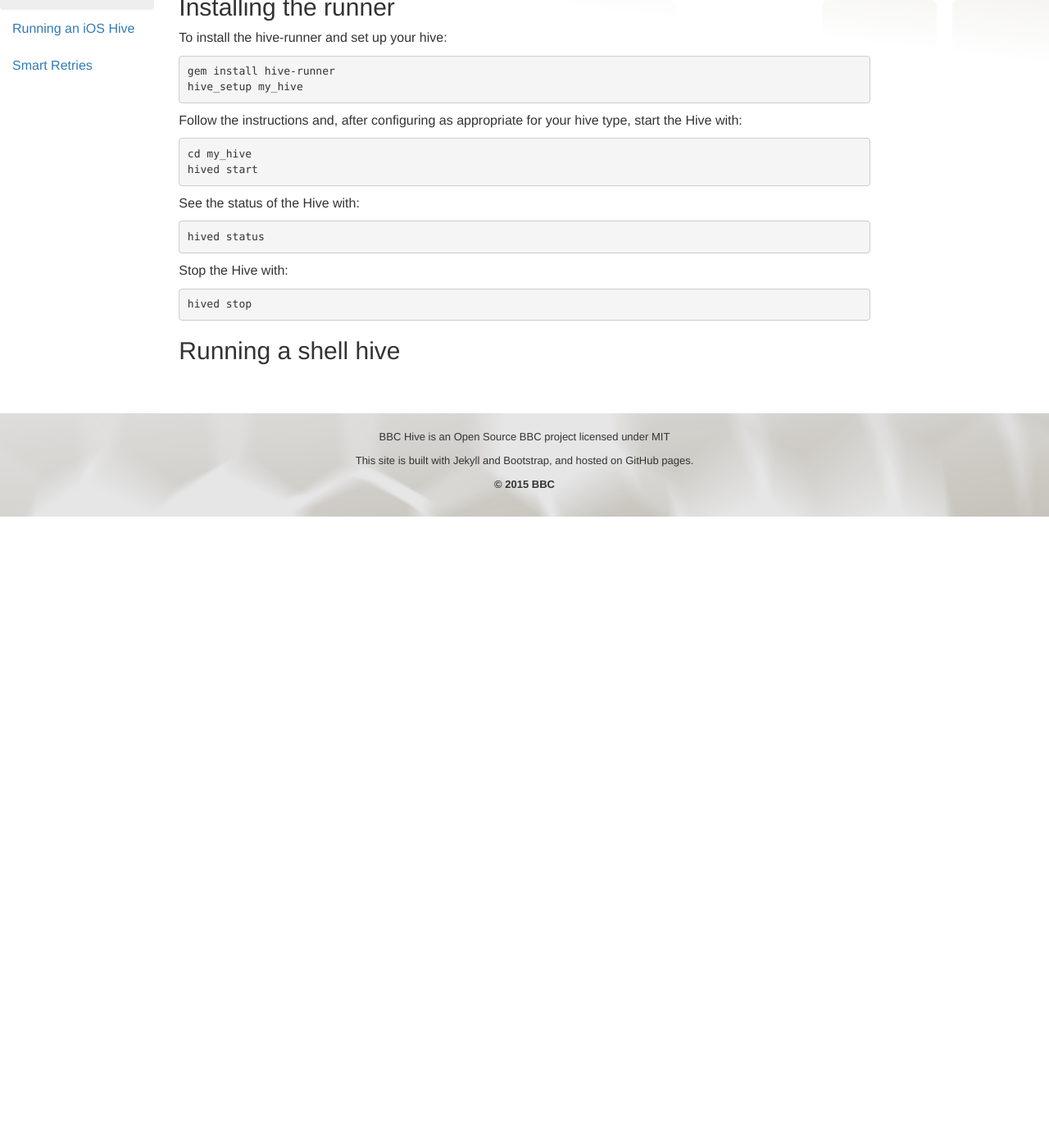
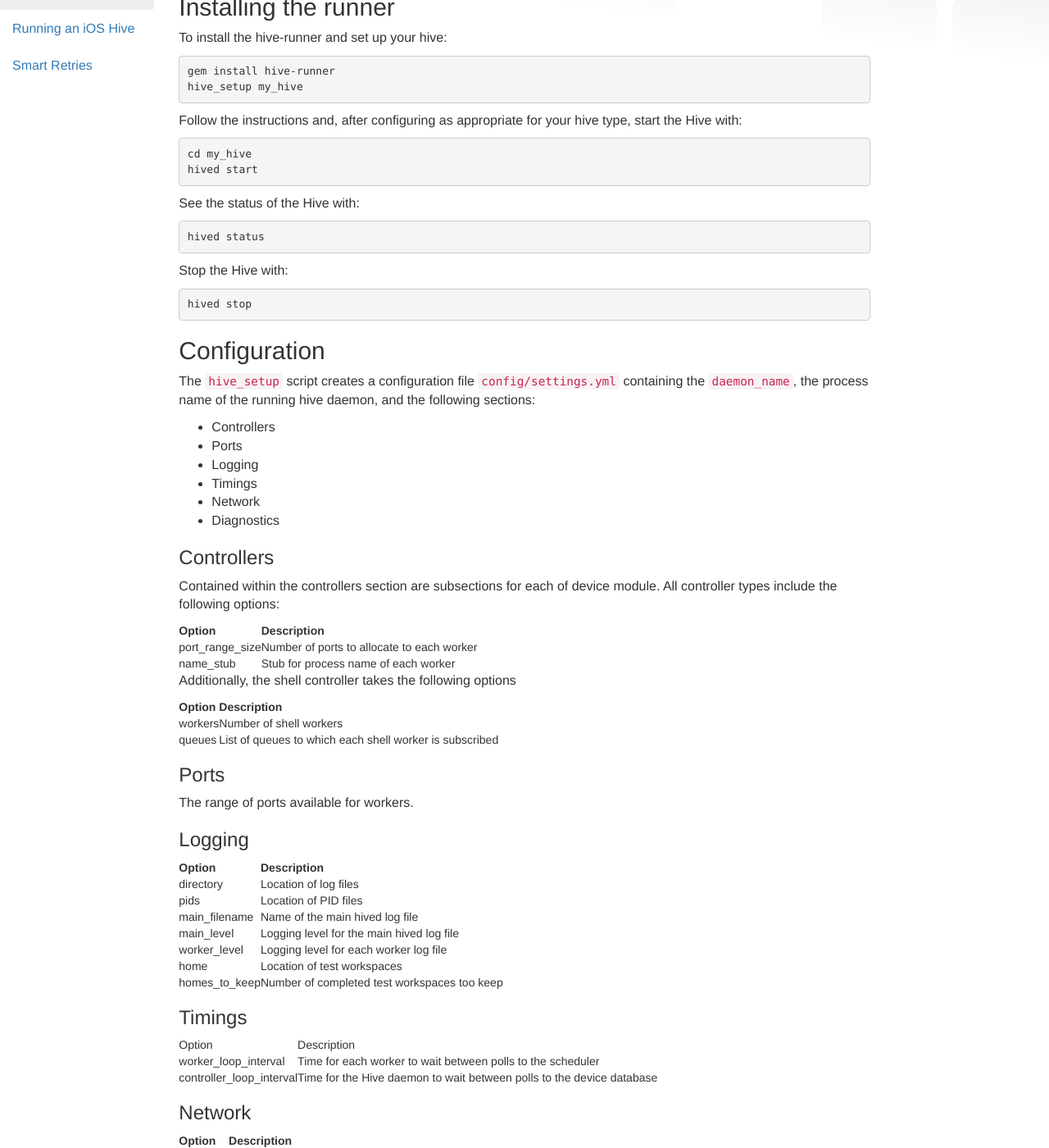
Before and after one commit to bbc/hive-ci, a Jekyll site: the page built from _documentation/03-setting-up-the-runners.md, in a window 1280 px wide and 1400 px high, scrolled down 358 px. Shown: the whole window at 82% size. Built offline with Jekyll 4.4.1, drawn with Linux system fonts in a browser that asks for light colours; nearby versions of some CDN libraries; before the commit the page ends 988 px from its top, so only the background shows below that; some of the changed text lies outside the part shown.

Commit message:
Add runner configuration file information

```diff
--- a/_documentation/03-setting-up-the-runners.md
+++ b/_documentation/03-setting-up-the-runners.md
@@ -13,7 +13,7 @@ Installing the ruby daemons for job execution
 
 ## Requirements
 
-(ruby versions etc)
+The Hive Runner requires Ruby 1.9 or greater.
 
 ## Installing the runner
 
@@ -36,4 +36,70 @@ Stop the Hive with:
 
     hived stop
 
+## Configuration
+
+The `hive_setup` script creates a configuration file `config/settings.yml`
+containing the `daemon_name`, the process name of the running hive daemon,
+and the following sections:
+
+* Controllers
+* Ports
+* Logging
+* Timings
+* Network
+* Diagnostics
+
+### Controllers
+
+Contained within the controllers section are subsections for each of device
+module. All controller types include the following options:
+
+| Option          | Description                                |
+|-----------------|--------------------------------------------|
+| port_range_size | Number of ports to allocate to each worker |
+| name_stub       | Stub for process name of each worker       |
+
+Additionally, the shell controller takes the following options
+
+| Option  | Description                                             |
+|---------|---------------------------------------------------------|
+| workers | Number of shell workers                                 |
+| queues  | List of queues to which each shell worker is subscribed |
+
+### Ports
+
+The range of ports available for workers.
+
+### Logging
+
+| Option        | Description                                  |
+|---------------|----------------------------------------------|
+| directory     | Location of log files                        |
+| pids          | Location of PID files                        |
+| main_filename | Name of the main hived log file              |
+| main_level    | Logging level for the main hived log file    |
+| worker_level  | Logging level for each worker log file       |
+| home          | Location of test workspaces                  |
+| homes_to_keep | Number of completed test workspaces too keep |
+
+### Timings
+
+| Option                   | Description                                                           |
+| worker_loop_interval     | Time for each worker to wait between polls to the scheduler           |
+| controller_loop_interval | Time for the Hive daemon to wait between polls to the device database |
+
+### Network
+
+| Option    | Description                                    |
+|-----------|------------------------------------------------|
+| scheduler | URL of the Hive Scheduler                      |
+| devicedb  | URL of the Device Database                     |
+| cert      | Location of the SSL certificate file           |
+| cafile    | Location of the SSL certificate authority file |
+
+### Diagnostics
+
+This section is empty by default but may include details of plugins for each
+device type.
+
 ## Running a shell hive
```
